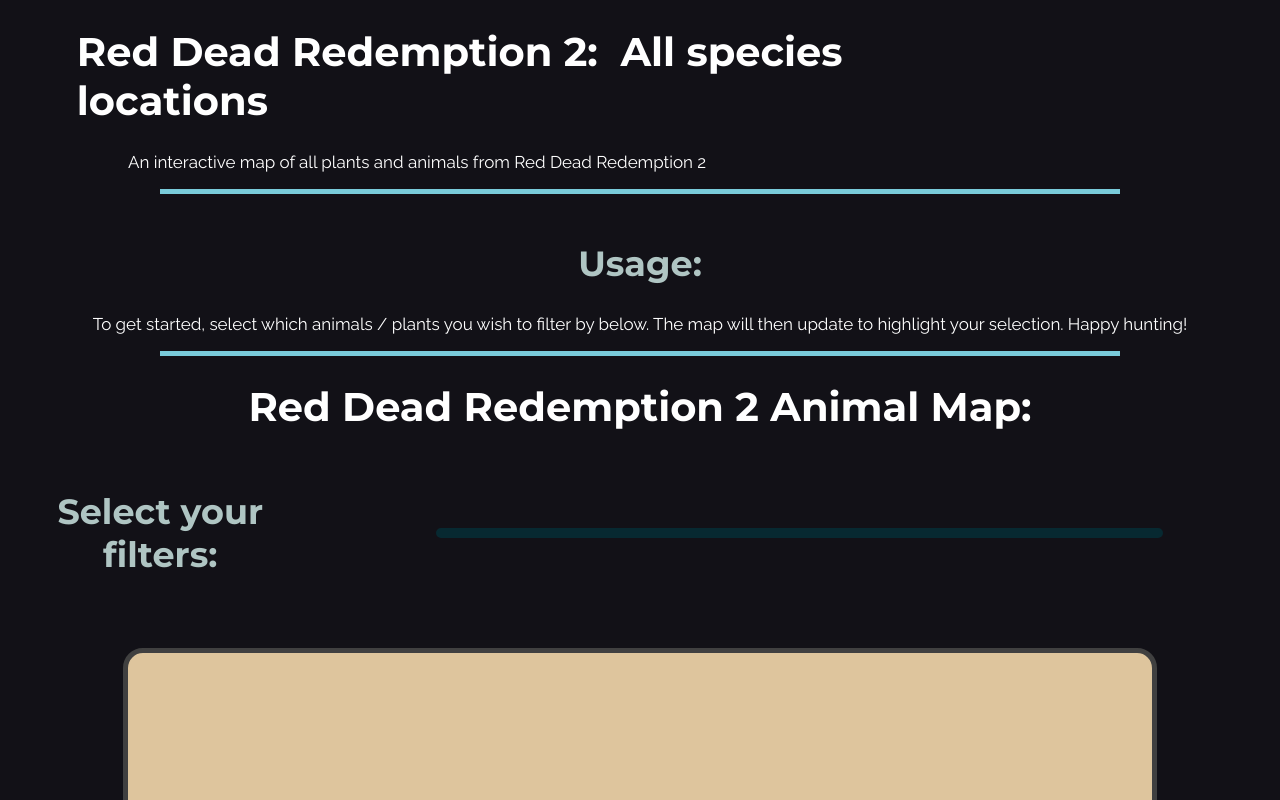
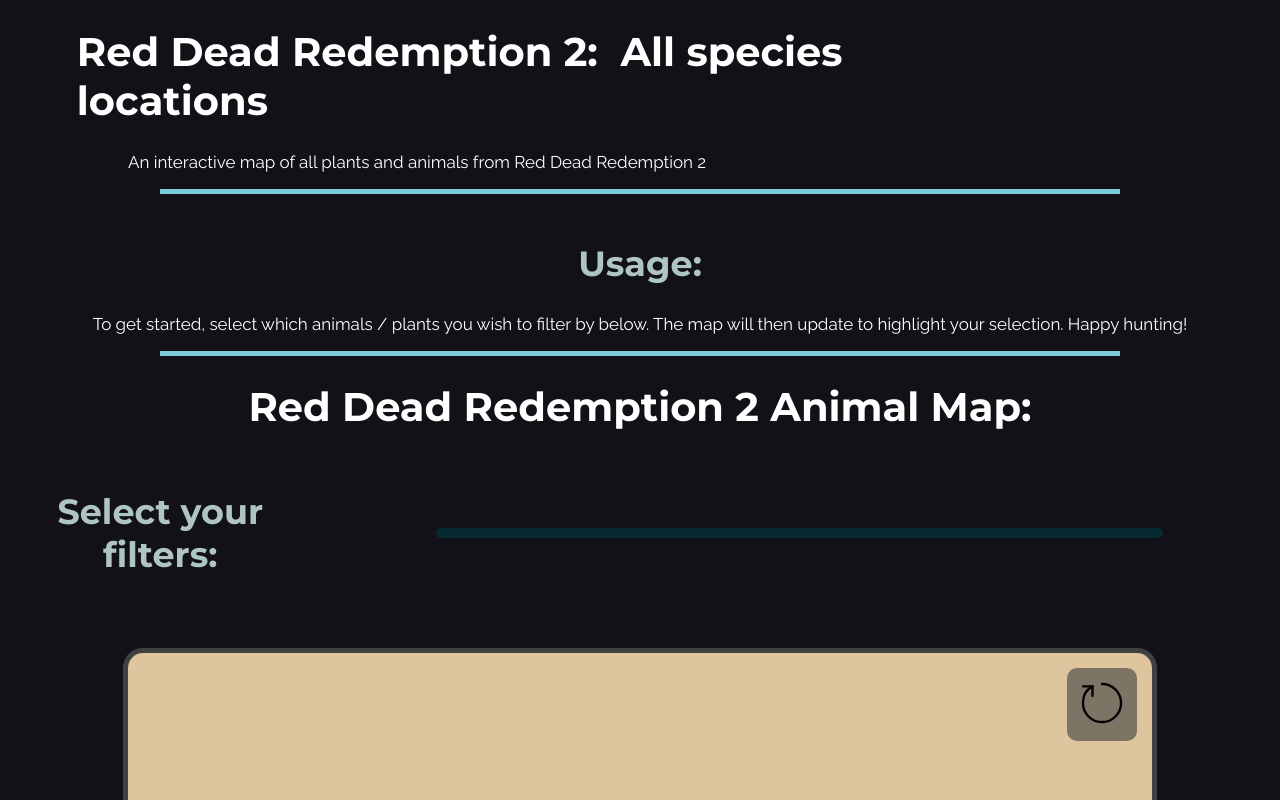
Before and after one commit to tinbob655/red-dead-redemption-2-species-map, a React (Vite) app: page / in a window 1280 px wide. Shown: the top 800 px of the page. Built offline with nearby package versions, Linux system fonts and the light colour scheme; no server answers.

Commit message:
added map reset button

```diff
--- a/src/components/map/map.jsx
+++ b/src/components/map/map.jsx
@@ -1,16 +1,17 @@
 import React, {useEffect} from 'react';
 import mapImage from '../../assets/images/rdr2Map.jpg';
+import resetIcon from '../../assets/images/resetIcon.svg';
 import './mapStyles.scss';
 
 export default function Map({shownItems}) {
 
     const randomIdHash = String(Math.random());
 
-    let globalScale = 0.25;
+    const initialScale = 0.25;
 
     //initialise x and y related variables
     let [deltaX, deltaY] = [0, 0];
-    const initialTranslation = [-4720, -4022];
+    const initialTranslation = [-4720, -4022]; //translation to make valentine the center of the map (most players will know where this is)
     let [oldX, oldY] = [0, 0];
 
     useEffect(() => {
@@ -22,7 +23,14 @@ export default function Map({shownItems}) {
     return (
         <React.Fragment>
             <div className="mapWrapper">
-                <img className="map" id={randomIdHash} src={mapImage} onDragStart={(event) => {dragStarted(event)}} onDrag={(event) => {imageDragged(event)}} style={{translate: `${initialTranslation[0]}px ${initialTranslation[1]}px`, transform: `scale(${globalScale})`}} />
+
+                {/*map reset button*/}
+                <button className="mapResetButton" onClick={() => {resetMap()}}>
+                    <img src={resetIcon} alt="Reset" className="mapIcon" />
+                </button>
+
+                {/*map image*/}
+                <img className="map" id={randomIdHash} src={mapImage} onDragStart={(event) => {dragStarted(event)}} onDrag={(event) => {imageDragged(event)}} style={{translate: `${initialTranslation[0]}px ${initialTranslation[1]}px`, transform: `scale(${initialScale})`}} loading="lazy" />
             </div>
         </React.Fragment>
     );
@@ -73,7 +81,12 @@ export default function Map({shownItems}) {
         };
 
         //scale the image
-        globalScale = newScale;
         event.target.style.transform = `scale(${newScale})`;
     };
+
+    function resetMap() {
+        const image = document.getElementById(randomIdHash);
+        image.style.transform = `scale(${initialScale})`;
+        image.style.translate = `${initialTranslation[0]}px ${initialTranslation[1]}px`;
+    };
 };
--- a/src/components/map/mapStyles.scss
+++ b/src/components/map/mapStyles.scss
@@ -10,12 +10,42 @@ div {
         border-radius: 20px;
         border: 5px solid #404040;
         background-color: #dec59d;
+        cursor:grab;
     }
 }
 
 img.map {
 
+    transform-origin: center;
+    z-index: -1;
+
     transition-property: transform;
     transition-duration: 0.5s;
     transition-timing-function: ease;
 }
+
+button.mapResetButton {
+    position: absolute;
+    padding: 10px;
+    $topRightDistance: 15px;
+    margin-top: $topRightDistance;
+    margin-left: calc(80vw - 55px - $topRightDistance - $topRightDistance);
+
+    z-index: 10;
+    border-radius: 10px;
+
+    background-color: #40404099; //last two digits determine the opacity of the background
+    transition-property: background-color;
+    transition-duration: 0.75s;
+    transition-timing-function: ease;
+
+    &:hover {
+        background-color: #404040cc;
+    }
+}
+
+img.mapIcon{
+    $widthAndHeight: 50px;
+    width: $widthAndHeight;
+    height: $widthAndHeight;
+}
--- a/src/index.scss
+++ b/src/index.scss
@@ -62,6 +62,13 @@ a {
     text-decoration: none;
 }
 
+button {
+    margin: 0;
+    border: none;
+    background-color: transparent;
+    padding: 0;
+}
+
 div {
     display: block;
     margin-left: auto;
```
Also changed, not shown: src/assets/images/resetIcon.svg (added).
